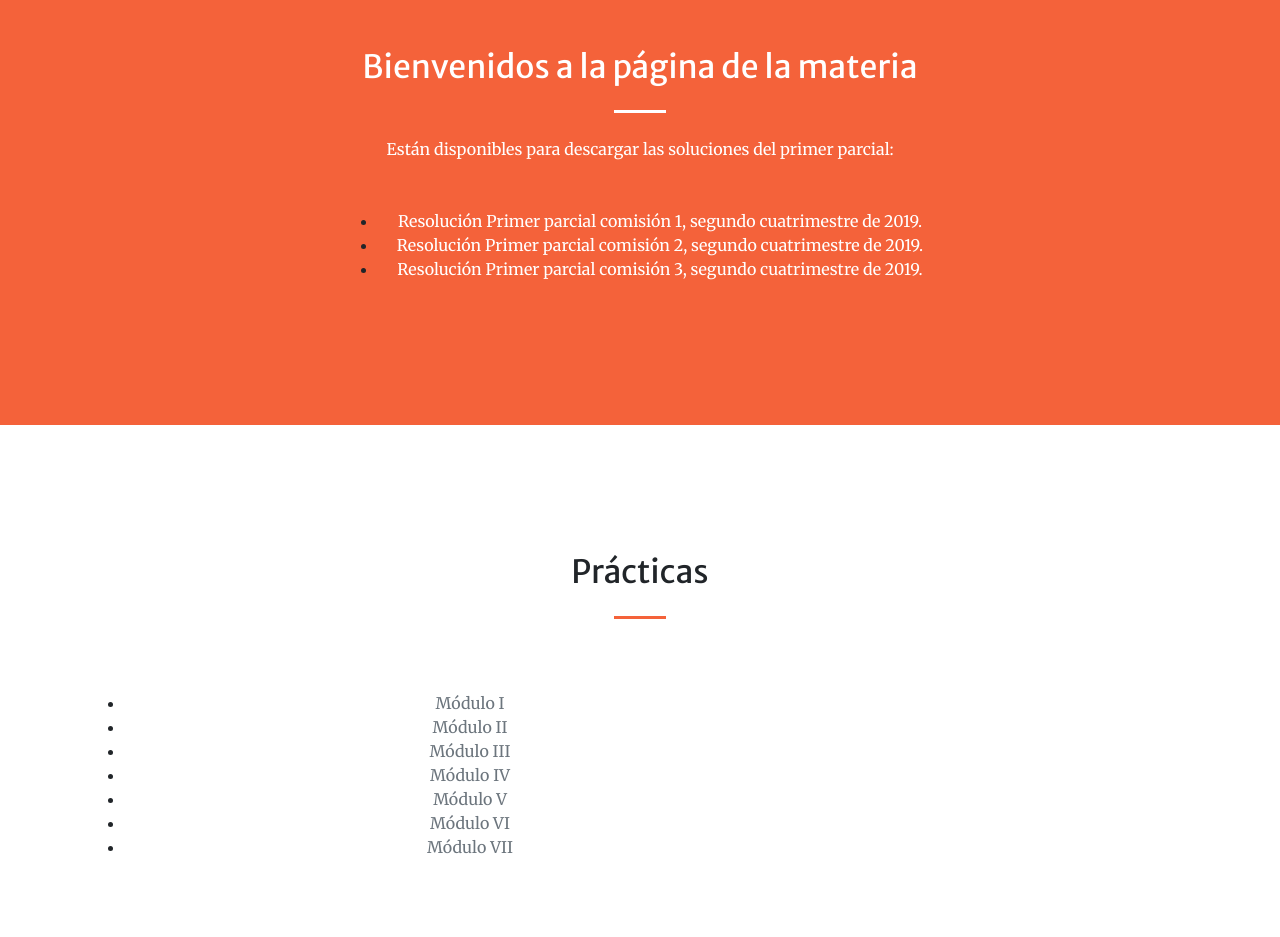
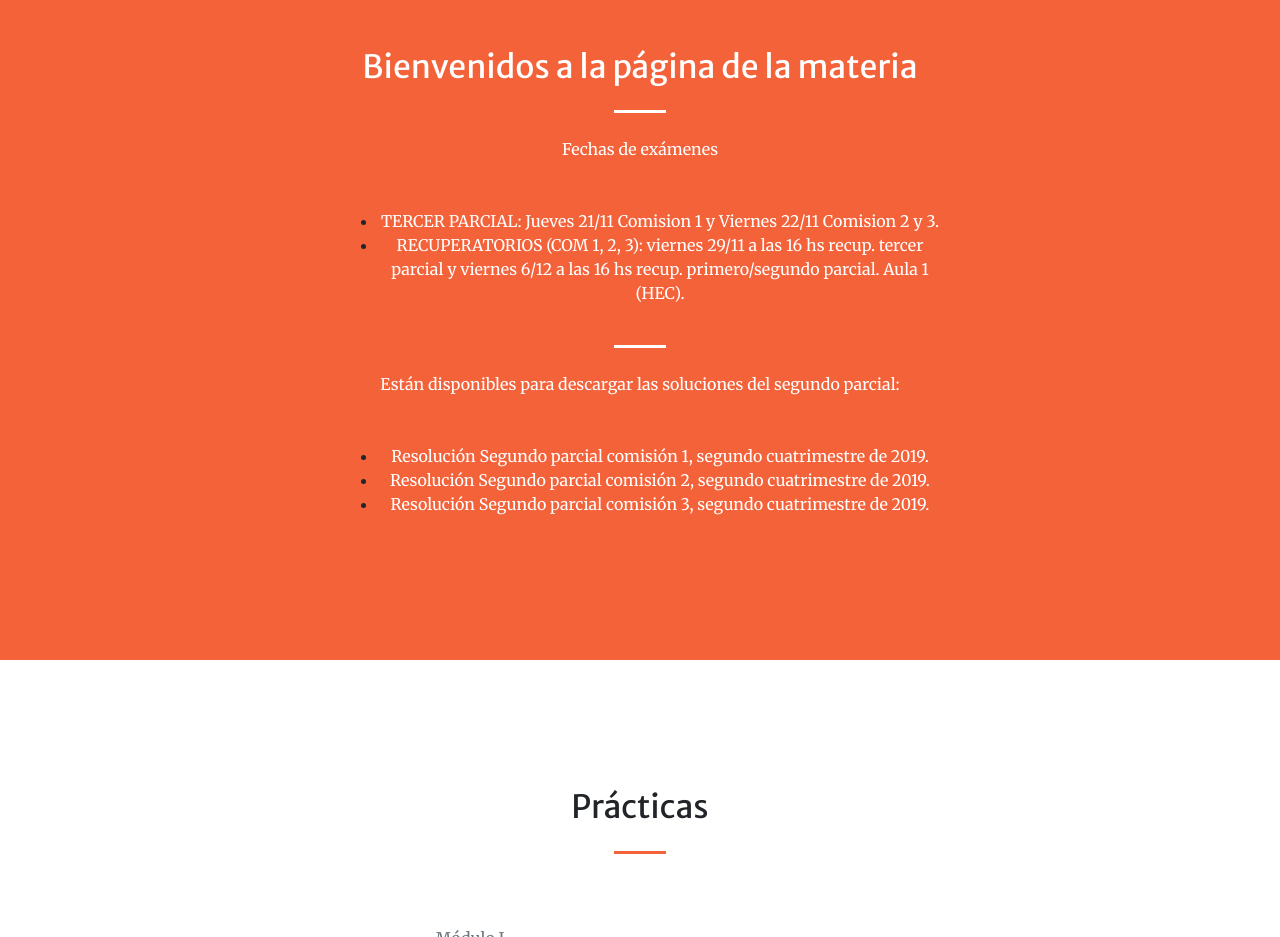
Before and after one commit to DavidJorrin/analisis_bio, a website with bundled scripts: page index.html in a window 1280 px wide. Shown: the part 880-1817 px from the top of the page. Built offline with nearby package versions, Linux system fonts and the light colour scheme.

Commit message:
Subimos soluciones 2do parcial y fecha de examanes

```diff
--- a/index.html
+++ b/index.html
@@ -78,19 +78,29 @@
           <hr class="divider light my-4">
       <div class="row justify-content-center">
                 <div class="col-lg-10 text-center mt-0">
-           <p class="text-white mt-0">Están disponibles para descargar las soluciones del primer parcial:</p>
+           <p class="text-white mt-0">Fechas de exámenes</p>
                   <p class="text-muted mb-5">
                   <ul>
-                   <li><a class="text-white mt-0" href="Descarga/Soluciones_1P_C1_2019.pdf" download="Soluciones_1P_C1_2019">Resolución Primer parcial comisión 1, segundo cuatrimestre de
-2019.</a> </li>
-                   <li><a class="text-white mt-0" href="Descarga/Soluciones_1P_C2_2019.pdf" download="Soluciones_1P_C2_2019">Resolución Primer parcial comisión 2, segundo cuatrimestre de
-2019.</a> </li>
-                   <li><a class="text-white mt-0" href="Descarga/Soluciones_1P_C3_2019.pdf" download="Soluciones_1P_C2_2019">Resolución Primer parcial comisión 3, segundo cuatrimestre de
-2019.</a> </li>
+                   <li><a class="text-white mt-0" >TERCER PARCIAL: Jueves 21/11 Comision 1 y Viernes 22/11 Comision 2 y 3.</a> </li>
+                   <li><a class="text-white mt-0" >RECUPERATORIOS (COM 1, 2, 3): viernes 29/11 a las 16 hs recup. tercer parcial y viernes 6/12 a las 16 hs recup. primero/segundo parcial. Aula 1 (HEC). </a> </li>
                  </ul> </p>
                </div>
 
         </div>
+ <hr class="divider light my-4">
+     <div class="row justify-content-center">
+                <div class="col-lg-10 text-center mt-0">
+           <p class="text-white mt-0">Están disponibles para descargar las soluciones del segundo parcial:</p>
+                  <p class="text-muted mb-5">
+                  <ul>
+                   <li><a class="text-white mt-0" href="Descarga/Soluciones_2P_C1_2019.pdf" download="Soluciones_2P_C1_2019">Resolución Segundo parcial comisión 1, segundo cuatrimestre de
+2019.</a> </li>
+                   <li><a class="text-white mt-0" href="Descarga/Soluciones_2P_C2_2019.pdf" download="Soluciones_2P_C2_2019">Resolución Segundo parcial comisión 2, segundo cuatrimestre de
+2019.</a> </li>
+                   <li><a class="text-white mt-0" href="Descarga/Soluciones_2P_C3_2019.pdf" download="Soluciones_2P_C3_2019">Resolución Segundo parcial comisión 3, segundo cuatrimestre de
+2019.</a> </li>
+                 </ul> </p>
+               </div>
       </div>
     </div>
   </section>
```
Also changed, not shown: 6 other files.
